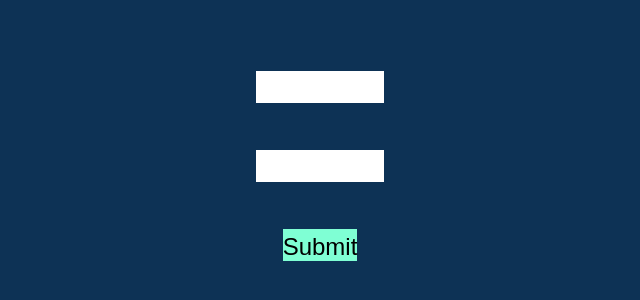
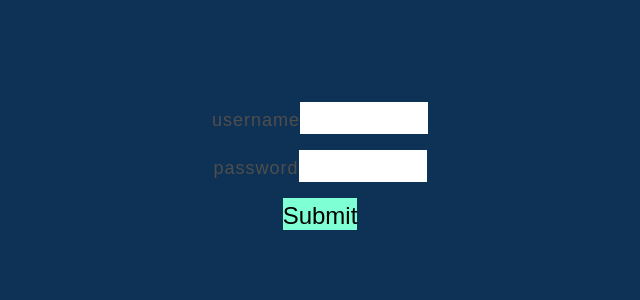
Before and after one commit to NishuJat144/React-Journey, a React (Vite) app: page / in a window 1280 px wide. Shown: the part 234-534 px from the top of the page, without its empty margins (320-960 px from the left). Built offline with nearby package versions, Linux system fonts and the light colour scheme.

Commit message:
forward ref

```diff
--- /dev/null
+++ b/src/components/hooks/useRef/ForwardRef.jsx
@@ -0,0 +1,46 @@
+import "./index.css"
+import { forwardRef, useId, useRef } from "react"
+
+export const ForwardRef = () => {
+
+     const username = useRef(null);
+     const password = useRef(null);
+
+    const handleformSubmit = (e) => {
+        e.preventDefault();
+        console.log(username.current.value , password.current.value);
+
+    }
+
+    return(
+        <form onSubmit={handleformSubmit}>
+            <BeforeReact19Input label = "username" ref = {username}/>
+            <BeforeReact19Input label = "password" ref = {password}/>
+            <button>Submit</button>
+         </form>
+    );
+};
+
+// & before react v19
+/*
+const BeforeReact19Input = forwardRef((props , ref) => {
+    const id = useId();
+    return (
+        <div>
+            <label htmlFor= {id}> {props.label}</label>
+            <input type="text" ref={ref} />
+        </div>
+    );
+});
+*/
+
+// & after react v19
+const BeforeReact19Input = (props) => {
+    const id = useId();
+    return (
+        <div>
+            <label htmlFor= {id}> {props.label}</label>
+            <input type="text" ref={props.ref} />
+        </div>
+    );
+};
--- a/src/main.jsx
+++ b/src/main.jsx
@@ -2,7 +2,8 @@
 import { createRoot } from 'react-dom/client'
 // import { Profile } from './components/Profile.jsx'
 import './index.css'
-import { UseRef } from './components/hooks/useRef'
+import { ForwardRef } from './components/hooks/useRef/ForwardRef'
+// import { UseRef } from './components/hooks/useRef'
 // import { HowNotToFetchApi } from './components/hooks/useEffect/HowNotToFetchApi'
 // import { CleanUp } from './components/hooks/useEffect/CleanUp'
 // import { EffectChallenge } from './components/hooks/useEffect/EffectChallenge'
@@ -71,6 +72,9 @@
 
   {/* <HowNotToFetchApi/> */}
 
-  <UseRef/>
+  {/* <UseRef/> */}
+
+  <ForwardRef/>
+
   </StrictMode>
 )
```
